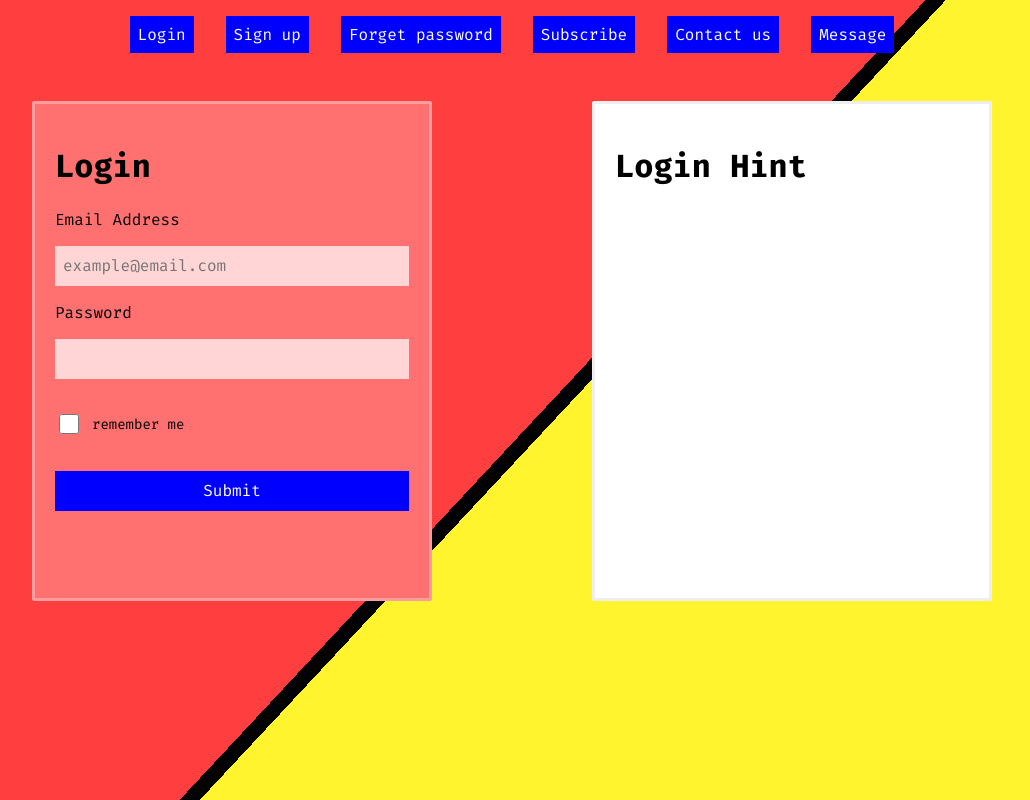
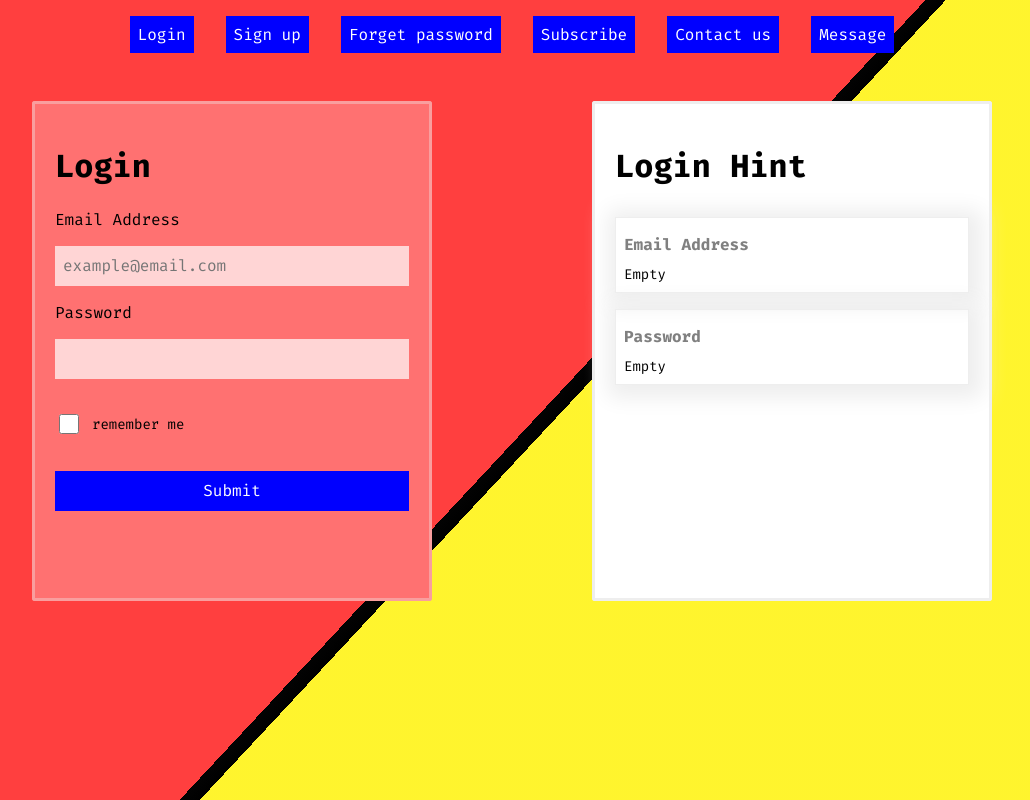
Before and after one commit to ariannargesi/cubic-forms, a React (Create React App) app: page / in a window 1280 px wide. Shown: the whole page, without its empty margins (128-1158 px from the left). Built offline with nearby package versions, Linux system fonts and the light colour scheme.

Commit message:
add login

```diff
--- a/src/Components/CubeHints/Login_hint/index.tsx
+++ b/src/Components/CubeHints/Login_hint/index.tsx
@@ -1,10 +1,26 @@
 import React from 'react'
+import { isEmail, isValidPassword } from '../../../validation'
+import { Store } from '../../../Context/CubeContext'
 import Hint from '../HintsItem'
 
 const LoginHint: React.FC = () => {
+
+    const { login } = React.useContext(Store).state
+    const [ email, password ] = login
+
     return (
         <div className="face face-front">
             <h1>Login Hint</h1>
+            <div className="hints-wrapper">
+                <Hint
+                    isValid={isEmail(email.value.trim())}
+                    { ...email }
+                />
+                <Hint
+                    isValid={isValidPassword(password.value)}
+                    { ...password }
+                />
+            </div>
         </div>
     )
 }
```
